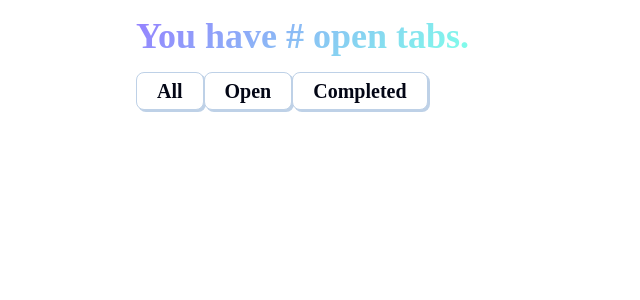
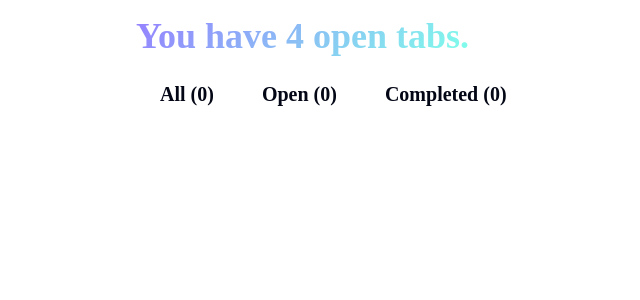
Before and after one commit to Houssam-Chakir/TODO-App, a React (Vite) app: page / in a window 1280 px wide. Shown: the top 300 px of the page, without its empty margins (120-760 px from the left). Built offline with nearby package versions, Linux system fonts and the light colour scheme; a web font is replaced by a local one.

Commit message:
dynamic header title

```diff
--- a/src/App.jsx
+++ b/src/App.jsx
@@ -4,11 +4,20 @@
 import { TodoList } from "./components/TodoList"
 
 function App() {
+
+  const todos = [
+  { input: 'Hello! Add your first todo!', complete: true },
+  { input: 'Get the groceries!', complete: false },
+  { input: 'Learn how to web design', complete: false },
+  { input: 'Say hi to gran gran', complete: true },
+  ]
+
+
   return (
     <>
-      <Header />
-      <Tabs />
-      <TodoList />
+      <Header todos={todos}/>
+      <Tabs todos={todos}/>
+      <TodoList todos={todos}/>
       <TodoInput />
     </>
   )
--- a/src/components/Header.jsx
+++ b/src/components/Header.jsx
@@ -1,7 +1,11 @@
-export function Header() {
+export function Header(props) {
+  const { todos } = props
+  const todosLength = todos.length
+  const isPrular = (todosLength > 1) ? 'tabs' : 'tab'
+
   return (
     <header>
-      <h1 className="text-gradient">You have # open tabs.</h1>
+      <h1 className="text-gradient">You have {todosLength} open {isPrular}.</h1>
     </header>
   )
 }
--- a/src/components/Tabs.jsx
+++ b/src/components/Tabs.jsx
@@ -1,11 +1,11 @@
 export function Tabs() {
   const tabs = ['All', 'Open', 'Completed']
   return (
-    <nav>
+    <nav className="tab-container">
       {
         tabs.map((tab, tabIndex) => {
-          return <button key={tabIndex}>
-                    <h4>{tab}</h4>
+          return <button key={tabIndex} className="tab-button">
+                    <h4>{tab} (0)</h4>
                   </button>
         })
       }
```
